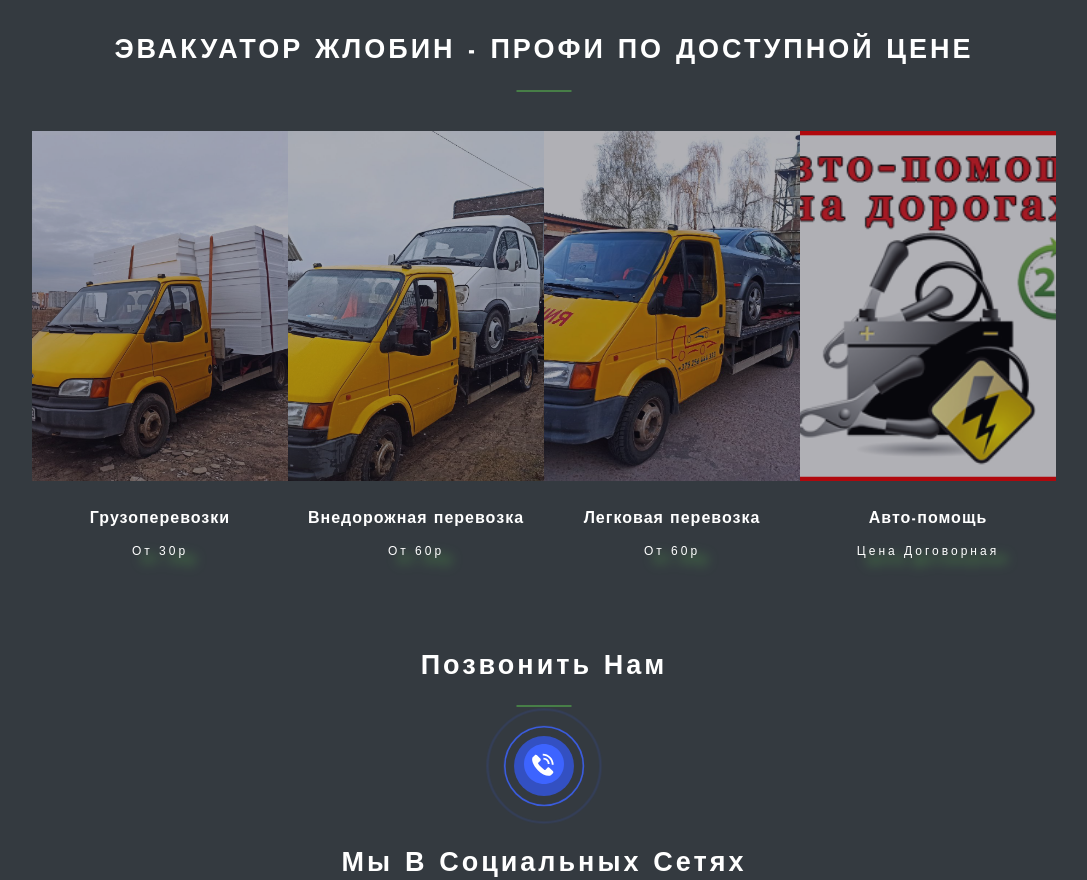
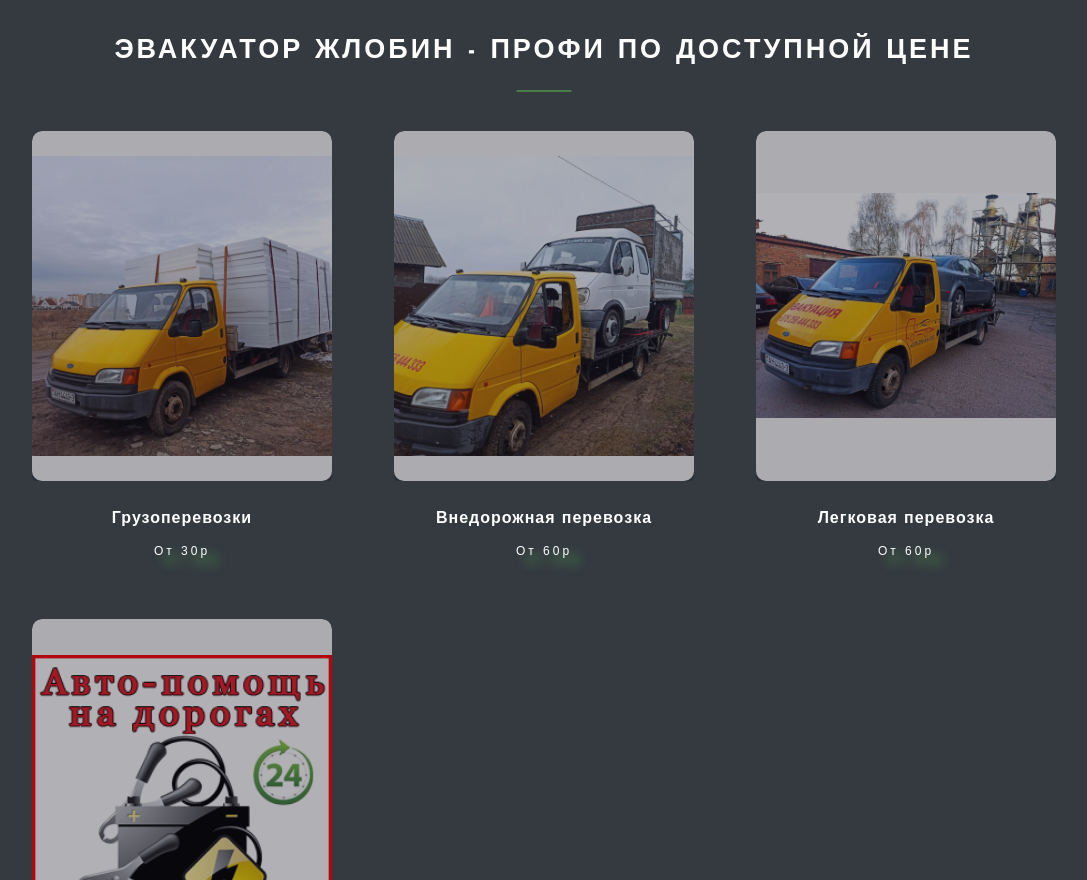
Before and after one commit to 1Molot/towTruck, a React (Create React App) app: page / in a window 1280 px wide. Shown: the part 1920-2800 px from the top of the page, without its empty margins (96-1183 px from the left). Built offline with nearby package versions, Linux system fonts and the light colour scheme.

Commit message:
fix:remote

```diff
--- a/src/App.tsx
+++ b/src/App.tsx
@@ -7,6 +7,7 @@ import {Projects} from "./woks/Projects";
 import {Remote} from "./remote/Remote";
 import {Footer} from "./footer/Footer";
 import "react-toastify/dist/ReactToastify.css";
+import phone from "./assets/img/phone.svg";
 
 
 function App() {
--- a/src/remote/Remote.module.css
+++ b/src/remote/Remote.module.css
@@ -13,15 +13,13 @@
 .remoBtn {
     width: 40px;
     align-items: center;
-    color: #fff;
     cursor: pointer;
     padding: 8px 10px;
     margin-top: 30px;
-    object-fit: cover;
-    border: none;
-    list-style: none;
+    /*object-fit: cover;*/
+    /*border: none;*/
+
     position: relative;
-    text-align: center;
     border-radius: 50%;
     background: #3350c2;
 }
@@ -84,3 +82,10 @@
         opacity: 0;
     }
 }
+a {
+    position: relative;
+    z-index: 10;
+}
+/*<span className={style.remoBtn}>*/
+/*<a href="https://wa.me/+375296924577" rel="nofollow" target="_blank"><img src={phone} alt="Phone"/></a>*/
+/*</span>*/
--- a/src/skills/Skills.tsx
+++ b/src/skills/Skills.tsx
@@ -6,6 +6,7 @@ import {Reveal} from "../common/components/Reveal/Reveal";
 
 export const Skills = () => {
 
+    //  useMediaQuery()
     return (
         <section id="skills" className={style.skillsBlock}>
             <div className={`${styleContainer.container} ${style.skillsContainer}`}>
--- a/src/woks/Project/Project.module.css
+++ b/src/woks/Project/Project.module.css
@@ -1,4 +1,5 @@
 .work {
+    width: 300px;
     display: flex;
     flex-direction: column;
     align-items: center;
@@ -45,6 +46,10 @@
     transition: transform .3s ease-in-out;
     overflow: hidden;
     border-radius: 10px;
+}
+
+.imageWrapper img {
+    object-fit: contain;
 }
 
 .imageWrapper:hover img {
--- a/src/woks/Project/Project.tsx
+++ b/src/woks/Project/Project.tsx
@@ -15,6 +15,7 @@ export const Project = ({title, img, alt,description}: WorkPropsType) => {
         <Reveal>
             <div className={style.work}>
                 <div className={style.imageWrapper}>
+                    {/*//width*/}
                     <img className={style.photo} src={img} alt={alt}/>
                     <div className={style.background}/>
                 </div>
--- a/src/woks/Projects.module.css
+++ b/src/woks/Projects.module.css
@@ -11,6 +11,8 @@
 .skills {
     width: 100%;
     display: flex;
+    flex-wrap: wrap;
+    gap: 10px;
     justify-content: space-between;
     margin-top: 30px;
     letter-spacing: 3px;
```
